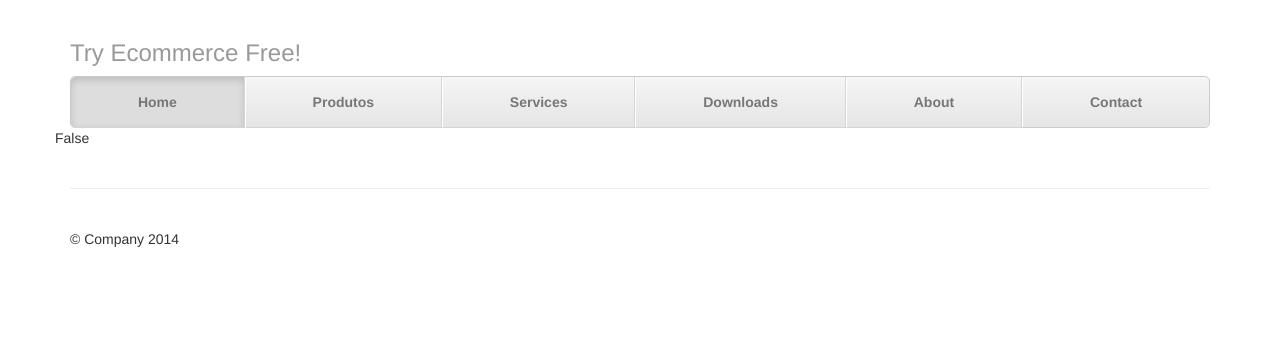
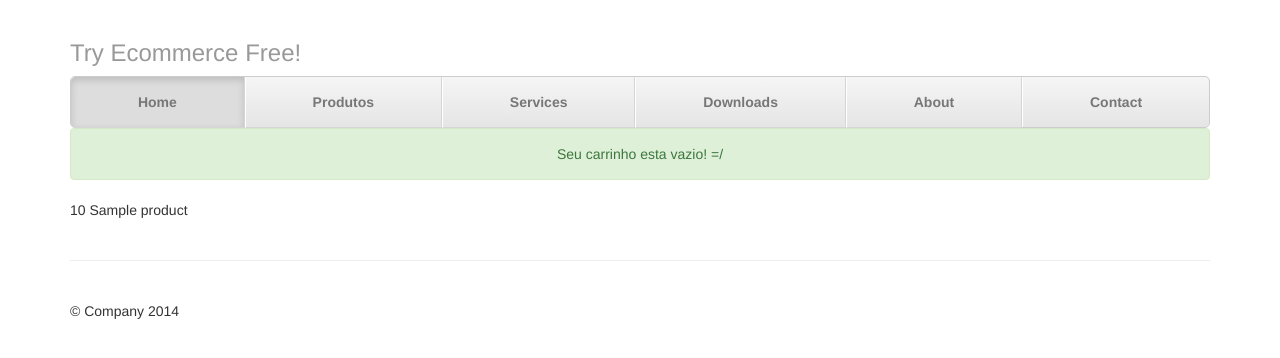
Before and after one commit to alexfalcucc/tryecommercefree, a Django app: page /cart/view/ in a window 1280 px wide. Shown: the top 358 px of the page. Run offline with Django 3.2, Linux system fonts and the light colour scheme; tables that the repository leaves empty hold one stand-in row (values such as "Sample post"); parts of the project's set-up code (start-up, migrations or seed data) failed here and were passed over; some libraries are stand-ins or nearby versions.

Commit message:
add lib messages on the project

```diff
--- a/ecommerce_free/cart/admin.py
+++ b/ecommerce_free/cart/admin.py
@@ -1,9 +1,13 @@
 from django.contrib import admin
-from .models import Cart
+from .models import Cart, CartItem
 
 # Register your models here.
 
 class CartAdmin(admin.ModelAdmin):
 	class Meta: model = Cart
 
+class CartItemAdmin(admin.ModelAdmin):
+	class Meta: model = CartItem
+
 admin.site.register(Cart, CartAdmin)
+admin.site.register(CartItem, CartItemAdmin)
--- a/ecommerce_free/cart/models.py
+++ b/ecommerce_free/cart/models.py
@@ -12,7 +12,7 @@ class Cart(models.Model):
 	created_at = models.DateTimeField(auto_now_add=True)
 
 	def __unicode__(self):
-		return self.id
+		return str(self.id)
 
 class CartItem(models.Model):
 	cart = models.ForeignKey('Cart')
--- a/ecommerce_free/cart/templates/cart/view_cart.html
+++ b/ecommerce_free/cart/templates/cart/view_cart.html
@@ -2,7 +2,19 @@
 
 {% block content %}
 
+{% for message in messages %}
+	<p{% if message.tags == "error" %} class="alert alert-success" style='text-align: center;'
+	  {% endif %}>
+	  {{ message }}</p>
+{% endfor %}
 
-{{ cart }}
+
+{% for item in items %}
+	{{item.quantity}}
+	{{item.product}}
+
+{% endfor %}
+
+
 
 {% endblock %}
--- a/ecommerce_free/cart/views.py
+++ b/ecommerce_free/cart/views.py
@@ -1,5 +1,7 @@
-from django.shortcuts import render, HttpResponse, HttpResponseRedirect, Http404, render_to_response, RequestContext
+from django.shortcuts import (render, HttpResponse, HttpResponseRedirect,
+								Http404, render_to_response, RequestContext)
 
+from django.contrib import messages
 # Create your views here.
 
 from ecommerce_free.products.models import Product
@@ -28,8 +30,12 @@ def add_to_cart(request):
 				cart = Cart.objects.get(id=cart_id)
 			except Exception:
 				cart = None
-			new_cart = CartItem(cart=cart, product=product, quantity=product_quantity)
+
+			new_cart, created = CartItem.objects.get_or_create(cart=cart, product=product)
+			new_cart.quantity = product_quantity
 			new_cart.save()
+			if created:
+				print 'Criado!'
 			print new_cart.product
 			print new_cart.quantity
 
@@ -45,11 +51,12 @@ def view(request):
 	except Exception:
 		cart = False
 
-	if cart == False or cart.active == False:
-		message = 'Seu carrinho esta vazio! =/'
+	# if cart == False or cart.active == False: -> refatorado
+	if not cart or cart.active:
+		messages.add_message(request, messages.ERROR, 'Seu carrinho esta vazio! =/')
 
 	if cart and cart.active: cart = cart
 
-	context = {'cart':cart}
+	context = {'cart':cart, 'items':CartItem.objects.all()}
 
 	return render(request, 'cart/view_cart.html', context)
--- a/ecommerce_free/core/templates/base.html
+++ b/ecommerce_free/core/templates/base.html
@@ -8,7 +8,7 @@
     <meta name="description" content="">
     <meta name="author" content="">
 
-    <title>Justified Nav Template for Bootstrap</title>
+    <title>Try Ecommerce Free!</title>
 
     <!-- Bootstrap core CSS -->
     <link href="bootstrap/css/bootstrap.min.css" rel="stylesheet">
@@ -44,9 +44,12 @@
 
       <!-- Example row of columns -->
       <div class="row">
-      {% block content %}
-      {%endblock%}
+       <div class="container-fluid">
 
+          {% block content %}
+          {%endblock%}
+
+       </div>
       </div>
       {% include 'footer.html' %}
       <!-- Site footer -->
--- a/ecommerce_free/products/templates/products/single_product.html
+++ b/ecommerce_free/products/templates/products/single_product.html
@@ -60,7 +60,7 @@
 						<input type="number" name="quantity" id="id_quantity" value="1" placeholder="Quantidade" required="required" class="form-control" ><br><br>
 						</div>
 						<div class="col-md-6">
-							{% buttons submit='Add to Cart' %}{% endbuttons %}
+							{% buttons submit='Adicionar ao carrinho!' %}{% endbuttons %}
 						</div>
 				</form>
 			</div>
--- a/ecommerce_free/settings.py
+++ b/ecommerce_free/settings.py
@@ -31,6 +31,8 @@ TESTING = 'test' in sys.argv
 
 ALLOWED_HOSTS = ['.localhost', '127.0.0.1', '.herokuapp.com']
 
+#MANAGER
+# alias manage='python $VIRTUAL_ENV/manage.py'
 
 # Application definition
 
```
Also changed, not shown: media/<django.core.files.storage.FileSystemStorage object at 0xb63946ac>/chart.png (added), media/<django.core.files.storage.FileSystemStorage object at 0xb63946cc>/bulut_depolama.jpg (added), media/<django.core.files.storage.FileSystemStorage object at 0xb63966cc>/analise_SWOT.jpg (added), media/<django.core.files.storage.FileSystemStorage object at 0xb6397a0c>/analise_SWOT.jpg (added), media/<django.core.files.storage.FileSystemStorage object at 0xb639facc>/artleo.com-7286.jpg (added), media/<django.core.files.storage.FileSystemStorage object at 0xb6497a0c>/beavis-butthead-cornholio.jpg (added), media/product/<django.core.files.storage.FileSystemStorage object at 0xb6357d0c>/analise_SWOT.jpg (added), media/product/image/<django.core.files.storage.FileSystemStorage object at 0xb638a10c>/chart.png (added), media/product/image/<django.core.files.storage.FileSystemStorage object at 0xb63926cc>/alex.jpg (added), media/product/image/<django.core.files.storage.FileSystemStorage object at 0xb6396aac>/beavisandbuttheadbungholio1.gif (added), media/product/image/<django.core.files.storage.FileSystemStorage object at 0xb6397a0c>/chart.png (added).
